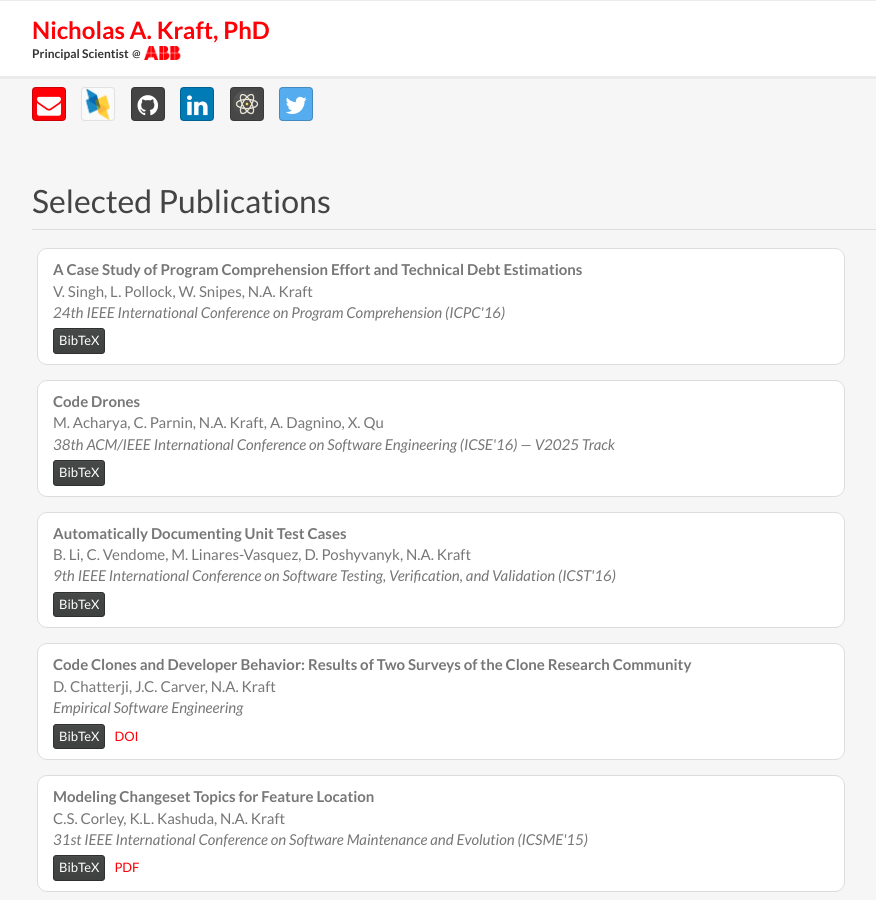
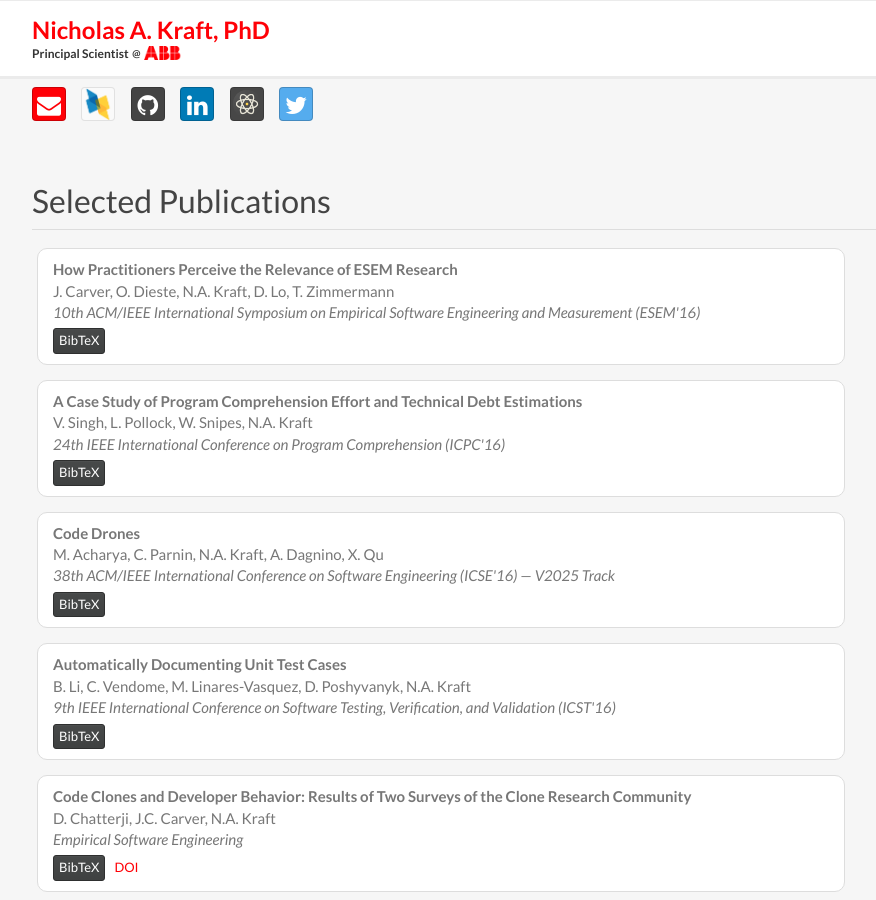
Before and after one commit to nkraft/nkraft.github.io, a Jekyll site: the page built from index.html, in a window 1280 px wide and 900 px high, scrolled down 319 px. Shown: the whole window, without its empty margins (138-1014 px from the left). Built offline with Jekyll 4.4.1, drawn with Linux system fonts in a browser that asks for light colours; nearby versions of some CDN libraries.

Commit message:
Update publications.html

```diff
--- a/_includes/publications.html
+++ b/_includes/publications.html
@@ -1,4 +1,23 @@
-
+<div class="row">
+    <div class="col-pub">
+        <div class="pub-html">
+            <span class="pub-title">How Practitioners Perceive the Relevance of ESEM Research</span><br>
+            <span class="pub-author">J. Carver, O. Dieste, N.A. Kraft, D. Lo, T. Zimmermann</span><br>
+            <span class="pub-venue">10th ACM/IEEE International Symposium on Empirical Software Engineering and Measurement (ESEM'16)</span><br>
+        </div>
+        <div class="pub-bibtex hidden">
+<pre>@inproceedings{Singh_etal:2016,
+  author    = {J. Carver and O. Dieste and N.A. Kraft and D. Lo and T. Zimmermann},
+  title     = {How Practitioners Perceive the Relevance of ESEM Research},
+  booktitle = {Proceedings of the 10th ACM/IEEE International Symposium on Empirical Software Engineering and Measurement (ESEM'16)},
+  month     = sep,
+  year      = 2016,
+  location  = {Ciudad Real, Spain},
+}
+</pre>
+        </div>
+    </div>
+</div>
 <div class="row">
     <div class="col-pub">
         <div class="pub-html">
```
